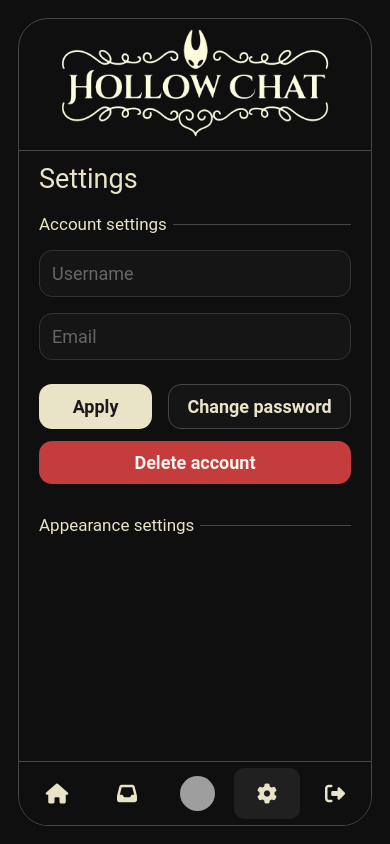
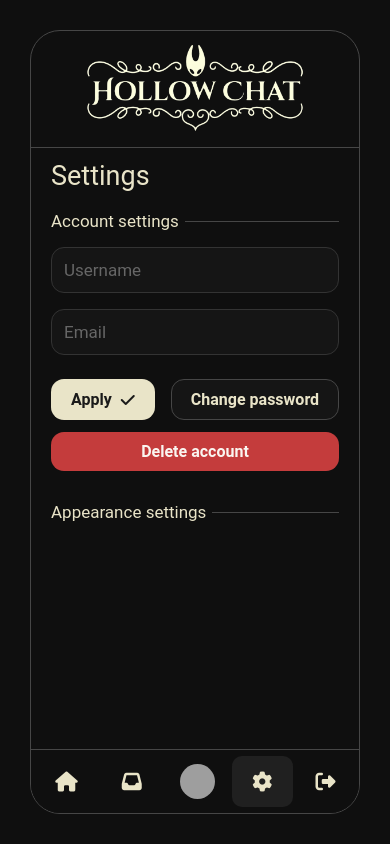
Before and after one commit to darl0o0/hollow_chat, a PHP site: page /broadcast/settings in a window 390 px wide. Run offline with PHP 8.4, Linux system fonts and the light colour scheme; the visitor is signed in with stand-in values (Sample User, id 1); data that the repository does not hold is empty; some libraries are stand-ins or nearby versions; grey boxes are pictures that could not be loaded.

Commit message:
Fixed some styling issues

```diff
--- a/chat/index.php
+++ b/chat/index.php
@@ -201,7 +201,7 @@ else{
         window.onload = async function(){
 
             // Load chat when the page is loaded
-            const htmlResponse = await sendPost('get_msg.php', {rid: "<?php echo $rec_id ?>"});
+            const htmlResponse = await UI.sendPost('get_msg.php', {rid: "<?php echo $rec_id ?>"});
             document.querySelector('.inner-field').innerHTML = htmlResponse;
             field.scrollTop = field.scrollHeight;
 
--- a/settings/index.php
+++ b/settings/index.php
@@ -7,7 +7,6 @@ include $_SERVER['DOCUMENT_ROOT'] . "/register/index.php";
 <head>
     <title>Hollow Chat</title>
     <link rel="stylesheet" href="/src/css/settings.css">
-    <script src="/src/js/ui-helpers.js"></script>
 </head>
 <body>
     <div class="main settings">
@@ -27,7 +26,7 @@ include $_SERVER['DOCUMENT_ROOT'] . "/register/index.php";
                     <input type="username" class="input username" name="username" placeholder="Username" pattern="[A-Za-z0-9_]+" maxlength="15" value="<?php echo $user_data['username'];?>">
                     <input type="email" class="input email" name="email" placeholder="Email" value="<?php echo $user_data['email'];?>">
                     <div class="btn-wrapper">
-                        <button type="submit" class="btn primary-btn submit">Apply</button>
+                        <button type="submit" class="btn primary-btn submit">Apply<i class="fa-solid fa-check"></i></button>
                         <button type="button" class="btn secondary-btn change">Change password</button>
                     </div>
                 </form>
@@ -61,8 +60,10 @@ include $_SERVER['DOCUMENT_ROOT'] . "/register/index.php";
                     <input type="password" name="new_pass2" placeholder="Confirm new password" class="input password">
                     <button type="button" class="s-h"><i class="fa fa-eye" aria-hidden="true"></i></button>
                 </div>
-                <button class="btn primary-btn" type="submit">Apply</button>
-                <button class="btn secondary-btn" type="button">Cancel</button>
+                <div class="btn-wrapper">
+                    <button class="btn primary-btn" type="submit">Apply</button>
+                    <button class="btn secondary-btn" type="button">Cancel</button>
+                </div>
             </form>
         </div>
     </div>
@@ -77,7 +78,8 @@ include $_SERVER['DOCUMENT_ROOT'] . "/register/index.php";
                 <div class="cooldown-circle"></div>
                 <span class="alert-text"></span>
             </div>
-            <form method="post" autocomplete="off" class="delete-form">
+            <form method="post" autocomplete="off" class="delete-form"
+            novalidate>
                 <input type="email" class="input delete-email" name="email" placeholder="Email" autocomplete="off">
                 <div class="password-wrapper">
                     <input type="password" name="password" placeholder="Password" class="input password delete-password">
@@ -87,8 +89,10 @@ include $_SERVER['DOCUMENT_ROOT'] . "/register/index.php";
                     <input type="checkbox" class="agree" name="agree" required>
                     <label for="agree">I unserstand that my account will be permanently deleted</label>
                 </div>
-                <button class="btn delete" type="submit"><i class="fa-solid fa-trash"></i>Delete Account</button>
-                <button class="btn secondary-btn" type="button">Cancel</button>
+                <div class="btn-wrapper">
+                    <button class="btn delete" type="submit"><i class="fa-solid fa-trash"></i>Delete Account</button>
+                    <button class="btn secondary-btn" type="button">Cancel</button>
+                </div>
             </form>
         </div>
     </div>
--- a/signin/index.php
+++ b/signin/index.php
@@ -75,6 +75,7 @@ else{
             <div class="register-logo">
                 <img src="/src/assets/logo/light_logo.png">
             </div>
+            <div class="brv"></div>
             <div class="title-or-wrapper">
                 <h1>Sign in</h1>
                 <p>Or create an account <a href="/signup">here</a></p>
--- a/signup/index.php
+++ b/signup/index.php
@@ -101,6 +101,7 @@ else{
             <div class="register-logo">
                 <img src="/src/assets/logo/light_logo.png">
             </div>
+            <div class="brv"></div>
             <div class="title-or-wrapper">
                 <h1>Sign up</h1>
                 <p>Or sign in to your account <a href="/signin">here</a></p>
--- a/src/css/global.css
+++ b/src/css/global.css
@@ -1,12 +1,12 @@
 :root{
     --main-text-color: #e9e4c8;
-    --register-inputs-font-size: 19px;
+    --main-font-size: 19px;
+    --btn-font-size: 17px;
     --register-inputs-background: #151515;
     --register-placeholder-color: #666666;
     --inputs-btns-border-radius: 14px;
     --register-btn-background: #b2ad7f;
     --main-online-status-color: #fdffe1;
-    --responsive-width: 600px;
 }
 
 /* UNIVERSAL FOR ALL THE PAGES */
@@ -17,8 +17,13 @@
     font-family: "Roboto", sans-serif;
 }
 body{
+    display: flex;
+    align-items: center;
+    justify-content: center;
     background: #0f0f0f;
-    padding: 10px;
+    padding: 30px;
+    margin: 0;
+    height: 100%;
 }
 
 /* ERROR */
@@ -76,7 +88,7 @@ body{
     border-radius: var(--inputs-btns-border-radius);
     border: 1px solid #333333;
     width: 100%;
-    font-size: var(--register-inputs-font-size);
+    font-size: var(--main-font-size);
     background-color: var(--register-inputs-background);
     color: var(--main-text-color);
     transition: 0.1s;
@@ -120,7 +132,7 @@ body{
     display: flex;
     align-items: center;
     justify-content: center;
-    font-size: var(--register-inputs-font-size);
+    font-size: var(--btn-font-size);
     font-weight: 600;
     border-radius: var(--inputs-btns-border-radius);
     text-decoration: none;
@@ -129,10 +141,8 @@ body{
     transition: 0.1s;
     width: 100%;
     margin-bottom: 15px;
-    padding: 12px;
-    i, img{
-        margin: 0 10px;
-    }
+    padding: 10px;
+    gap: 8px;
     img{
         width: 20px;
         height: 20px;
@@ -209,32 +217,35 @@ body{
 
 .main{
     display: grid;
+    align-self: center;
     grid-template-areas:
         "header preview"
         "menu preview";
-    grid-template-columns: 30vw auto;
+    grid-template-columns: auto minmax(280px, 500px);
     grid-template-rows: auto minmax(0, 1fr) auto;
     color: var(--main-text-color);
     border: 1px ridge #464646ff;
     border-radius: 20px;
-    width: 100%;
+    width: fit-content;
     height: 100%;
     overflow: hidden;
     overflow-y: auto;
+
     /* HOLLOW CHAT LOGO */
 
     .logo{
         display: flex;
         justify-content: center;
-        align-items: center;
-        padding: 15px;
+        padding: 10px;
+        width: 100%;
         border-bottom: 1px ridge #464646ff;
         border-right: 1px ridge #464646ff;
         grid-area: header;
     }
     .logo img{
         width: 100%;
-        max-width: 300px;
+        max-width: 150px;
+        height: auto;
     }
 
     /* ACTION PANEL */
@@ -253,7 +264,7 @@ body{
         }
         .panel-action{
             width: 100%;
-            font-size: 25px;
+            font-size: var(--main-font-size);
             font-weight: 400;
             color: var(--main-text-color);
             padding: 12px;
@@ -270,9 +281,13 @@ body{
                 margin-right: 10px;
             }
             img{
-                width: 42px;
-                height: 42px;
+                object-fit: cover;
+                width: 38px;
+                height: 38px;
                 border-radius: 50%;
+            }
+            .label-wrapper{
+                margin-left: 2px;
             }
         }
         .panel-action:hover{
@@ -451,7 +465,8 @@ body{
 
 @media (max-width: 600px){
     :root{
-        --register-inputs-font-size: 18px;
+        --main-font-size: 17px;
+        --btn-font-size: 16px;
         --inputs-btns-border-radius: 13px
     }
     .alert, .model-alert{
@@ -473,10 +488,8 @@ body{
     }
     .btn{
         margin-bottom: 12px;
-        padding: 11px;
-        i, img{
-            margin: 0 9px;
-        }
+        padding: 10px;
+        gap: 9px;
     }
     .register-container{
         max-width: 400px;
@@ -508,10 +521,12 @@ body{
         "menu menu"
         ;
         .logo{
-            padding: 6px;
+            padding: 10px 0;
             border-right: none;
+            max-width: none;
             img{
-                width: 80%;
+                width: 100%;
+                max-width: 220px;
             }
         }
         .panel{
--- a/src/css/settings.css
+++ b/src/css/settings.css
@@ -14,13 +14,16 @@
     flex-direction: column;
     margin: 0;
 }
-.btn-wrapper{
+.update-form .btn-wrapper{
     display: flex;
     flex-direction: row;
     gap: 16px;
 }
 .btn.submit{
     width: 60%;
+    i{
+        margin-right: 0;
+    }
 }
 .btn.delete{
     width: 100%;
@@ -35,13 +38,13 @@
     margin-top: 10px;
     max-width: 340px;
     input{
-        transform: scale(1.4);
+        transform: scale(1.3);
         margin-right: 10px;
         cursor: pointer;
     }
     label{
         color: var(--main-text-color);
-        font-size: 19px;
+        font-size: 18px;
         line-height: 1.5;
         overflow-wrap: break-word;
     }
--- a/src/css/signup.css
+++ b/src/css/signup.css
@@ -18,7 +18,7 @@ body{
     grid-template-columns: 1fr 1.15fr;
     gap: 16px;
     .bio{
-        font-size: var(--register-inputs-font-size);
+        font-size: var(--main-font-size);
         height: 100px;
         resize: none;
     }
@@ -52,7 +52,7 @@ body{
         .fa-x{
             padding: 5px;
             margin-right: 8px;
-            font-size: var(--register-inputs-font-size);
+            font-size: var(--main-font-size);
             color: var(--register-placeholder-color);
             float: right;
             z-index: 1;
--- a/src/includes/functions.php
+++ b/src/includes/functions.php
@@ -37,7 +37,11 @@ function checkHeadersCSRF(){
         exit(json_encode(['status' => 'error', 'message' => 'Direct access forbidden']));
     }
 
-    $clientToken = $headers['X-CSRF-TOKEN'] ?? $_POST['csrf_token'] ?? '';
+    $clientToken = $headers['X-CSRF-TOKEN']
+            ?? $headers['x-csrf-token']
+            ?? $_SERVER['HTTP_X_CSRF_TOKEN']
+            ?? $_POST['csrf_token']
+            ?? '';
 
     if (empty($clientToken) || !hash_equals($_SESSION['csrf_token'] ?? '', $clientToken)) {
         http_response_code(403);
```
Also changed, not shown: other parts of src/css/global.css (+35 -32 lines), inbox/index.php (+9 -9 lines), src/css/chat.css (+1 -14 lines), src/css/home.css (+3 -6 lines), src/css/inbox.css (+8 -8 lines), src/css/profile.css (+14 -43 lines), register/index.php (indentation only).
